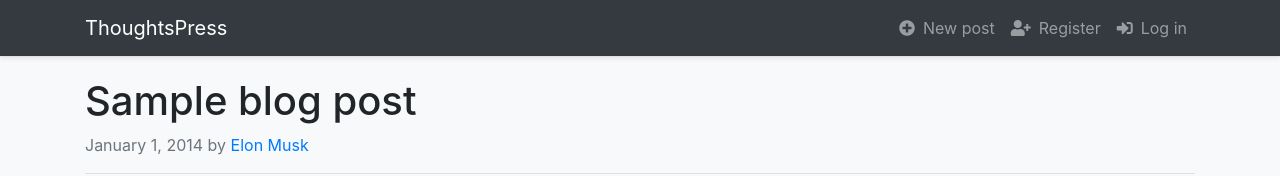
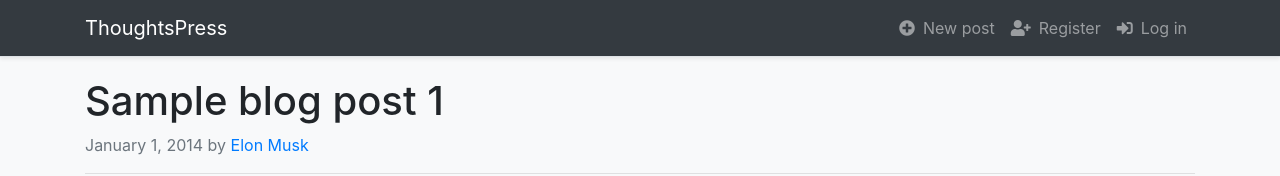
Before and after one commit to ankurk91/angular-demo-2021, an Angular app: page /posts/1 in a window 1280 px wide. Shown: the top 176 px of the page. Built offline with nearby package versions, Linux system fonts and the light colour scheme.

Commit message:
Retrieve route param

```diff
--- a/src/app/Post/show/post-show.component.html
+++ b/src/app/Post/show/post-show.component.html
@@ -1,5 +1,5 @@
 <div class="my-3">
-  <h1 class="">Sample blog post</h1>
+  <h1 class="">Sample blog post {{postId}}</h1>
   <p class="text-muted">January 1, 2014 by <a href="#">Elon Musk</a></p>
 </div>
 <hr>
--- a/src/app/Post/show/post-show.component.ts
+++ b/src/app/Post/show/post-show.component.ts
@@ -1,4 +1,5 @@
 import {Component, OnInit} from '@angular/core';
+import {ActivatedRoute, ParamMap} from "@angular/router";
 
 @Component({
   selector: 'app-post-show',
@@ -7,10 +8,16 @@ import {Component, OnInit} from '@angular/core';
 })
 export class PostShowComponent implements OnInit {
 
-  constructor() {
+  public postId: number;
+
+  constructor(private route: ActivatedRoute) {
+
   }
 
   ngOnInit(): void {
+    this.route.paramMap.subscribe((params: ParamMap) => {
+      this.postId = Number(params.get('id'));
+    });
   }
 
 }
--- a/src/app/app-routing.module.ts
+++ b/src/app/app-routing.module.ts
@@ -12,8 +12,8 @@ const routes: Routes = [
   {path: 'login', component: LoginComponent},
   {path: 'register', component: RegisterComponent},
   {path: 'forgot-password', component: ForgotPasswordComponent},
+  {path: 'posts/create', component: PostCreateComponent},
   {path: 'posts/:id', component: PostShowComponent},
-  {path: 'posts/create', component: PostCreateComponent},
   {path: '**', redirectTo: '/'},
 ];
 
```
